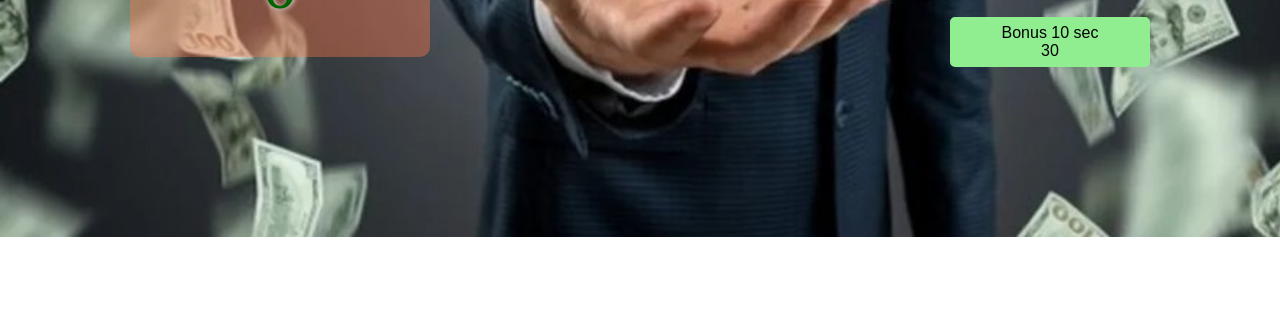
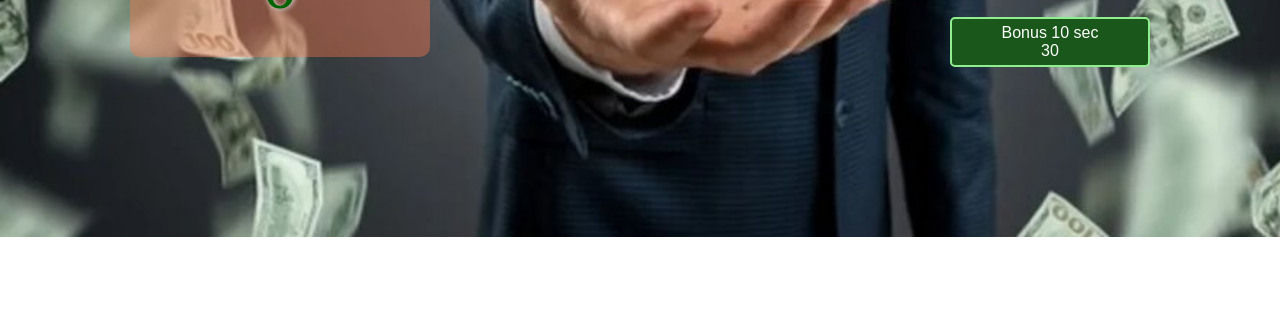
Before and after one commit to StefanAmur/cookie-clicker, a plain HTML site: page index.html in a window 1280 px wide. Shown: the part 477-800 px from the top of the page. Drawn offline with nearby package versions, Linux system fonts and the light colour scheme.

Commit message:
Changed buttons styling

```diff
--- a/styles.css
+++ b/styles.css
@@ -75,10 +75,11 @@ html {
 
 .button-extra {
   font-size: 16px;
+  color: #fff;
   width: 100%;
   height: 50px;
   margin: 10px 0;
-  background-color: lightgreen;
+  background-color: #1a571a;
   border: 2px solid lightgreen;
   border-radius: 5px;
   cursor: pointer;
```
